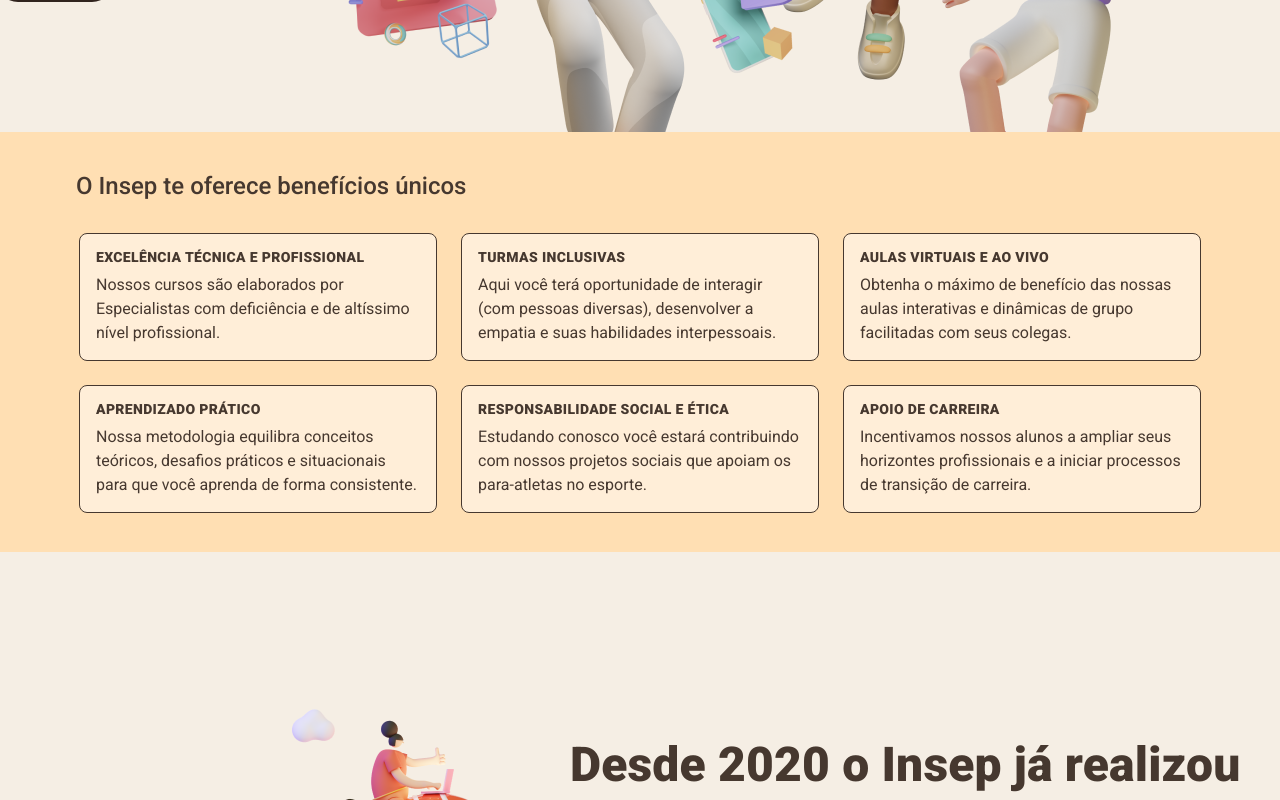
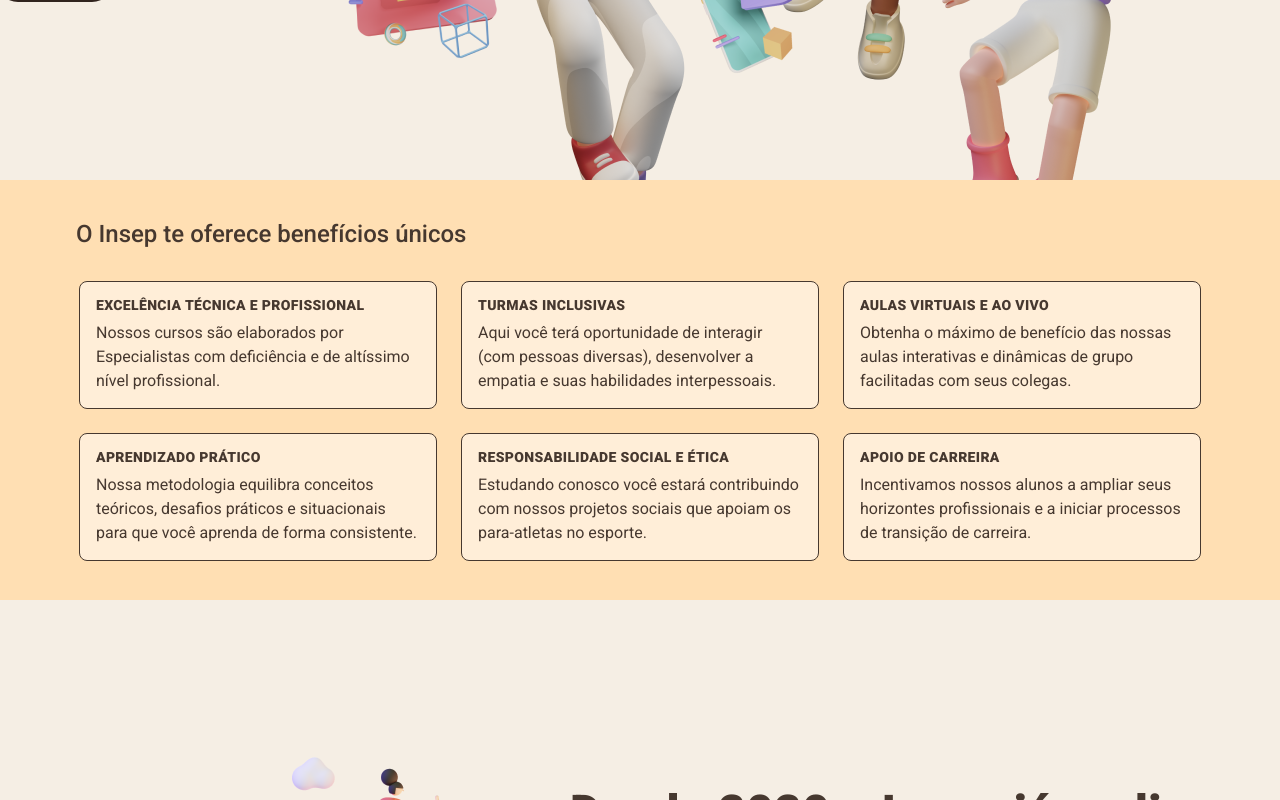
Before and after one commit to DidoReis/NovoInsep, a React (Vite) app: page / in a window 1280 px wide. Shown: the part 513-1313 px from the top of the page. Built offline with nearby package versions, Linux system fonts and the light colour scheme.

Commit message:
Espaçamentos finais

```diff
--- a/src/components/beneficios.jsx
+++ b/src/components/beneficios.jsx
@@ -10,7 +10,7 @@
         <div className={`${styles.boxWidth} flex items-center justify-center `}>
             <section className={`${darkTheme ? "bg-dark-secondary" : "bg-light-secondary"}
               benefBox
-
+              mt-[48px]
               inline-flex
               flex-col lg:flex-col
               w-[390px] lg:w-[1440px] ipad:w-[1194px] ipadV:w-[836px]
```
